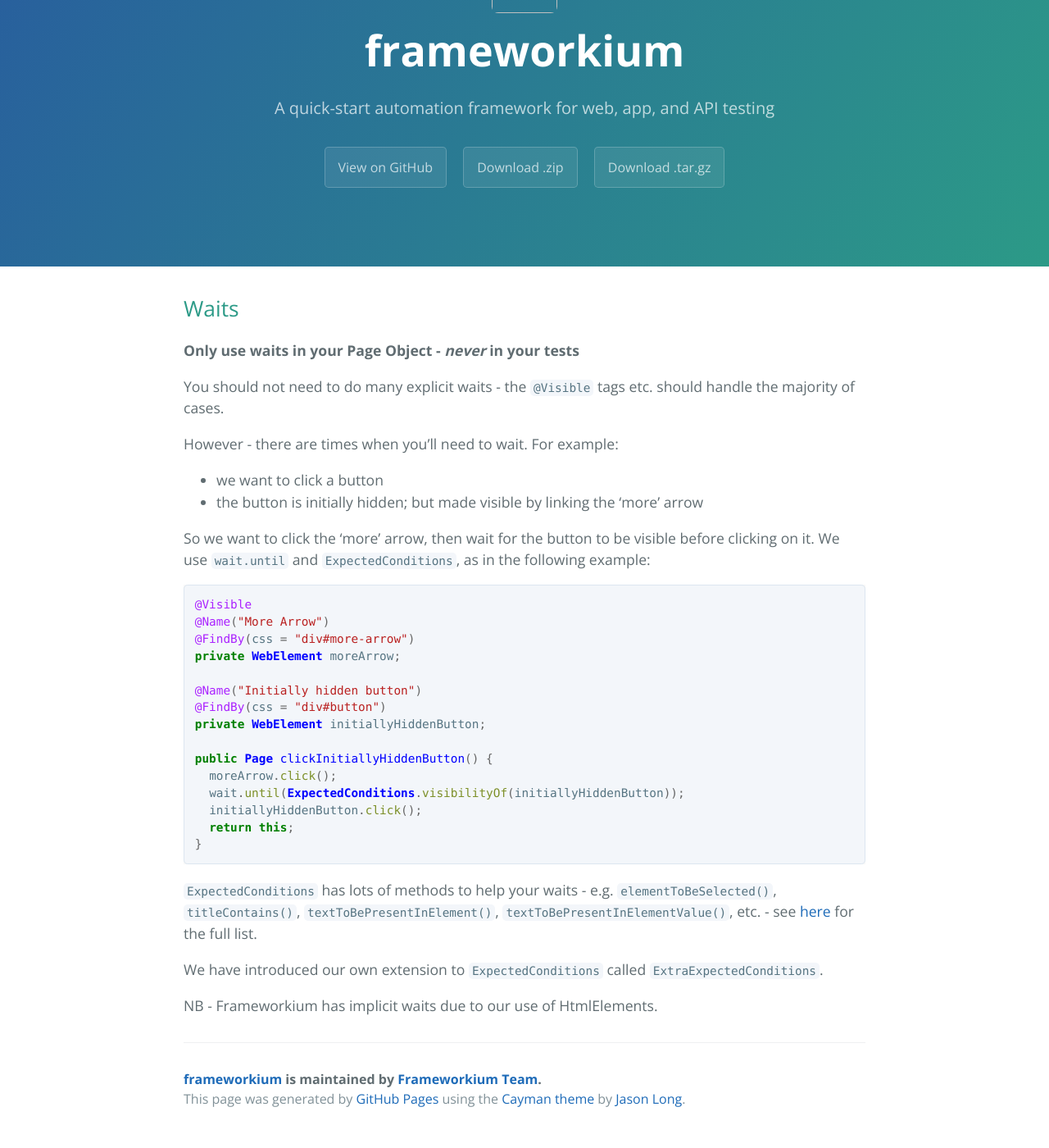
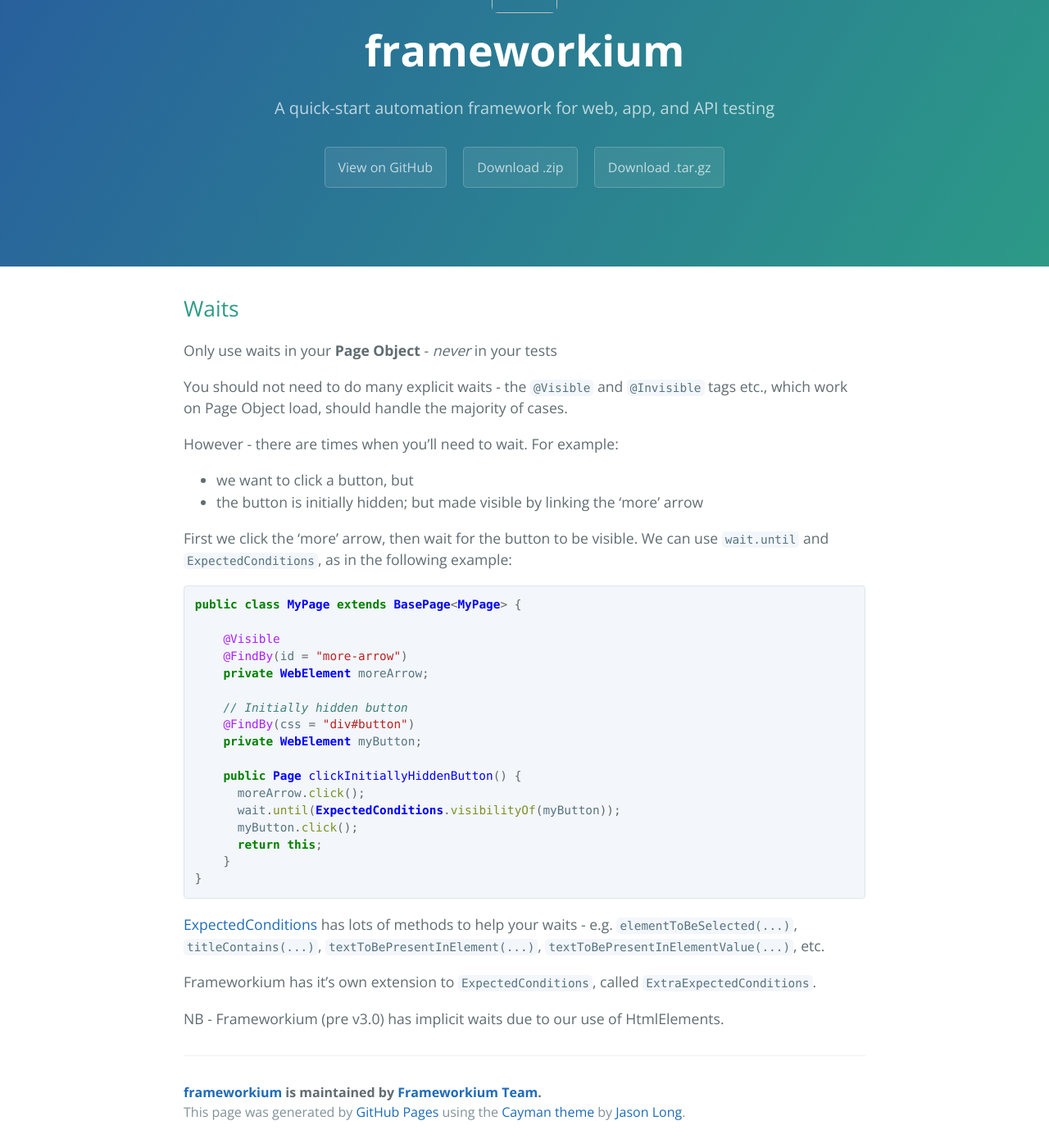
Before and after one commit to Frameworkium/frameworkium.github.io, a Jekyll site: the page built from _pages/Waits.md, in a window 1280 px wide and 1400 px high, scrolled down 144 px. Shown: the whole window at 82% size. Built offline with Jekyll 4.4.1, drawn with Linux system fonts in a browser that asks for light colours.

Commit message:
Tidy of Waits

````diff
--- a/_pages/Waits.md
+++ b/_pages/Waits.md
@@ -6,39 +6,47 @@ section: 4 - Page Object Guidance
 order: 3
 ---
 
-**Only use waits in your Page Object - _never_ in your tests**
+Only use waits in your **Page Object** - _never_ in your tests
 
-You should not need to do many explicit waits - the `@Visible` tags etc. should handle the majority of cases.
+You should not need to do many explicit waits - the `@Visible` and `@Invisible`
+tags etc., which work on Page Object load, should handle the majority of cases.
 
 However - there are times when you'll need to wait. For example:
 
- - we want to click a button
+ - we want to click a button, but
  - the button is initially hidden; but made visible by linking the 'more' arrow
 
-So we want to click the 'more' arrow, then wait for the button to be visible before clicking on it.
-We use `wait.until` and `ExpectedConditions`, as in the following example:
+First we click the 'more' arrow, then wait for the button to be visible.
+We can use `wait.until` and `ExpectedConditions`, as in the following example:
 
 ```java
-@Visible
-@Name("More Arrow")
-@FindBy(css = "div#more-arrow")
-private WebElement moreArrow;
+public class MyPage extends BasePage<MyPage> {
 
-@Name("Initially hidden button")
-@FindBy(css = "div#button")
-private WebElement initiallyHiddenButton;
+    @Visible
+    @FindBy(id = "more-arrow")
+    private WebElement moreArrow;
 
-public Page clickInitiallyHiddenButton() {
-  moreArrow.click();
-  wait.until(ExpectedConditions.visibilityOf(initiallyHiddenButton));
-  initiallyHiddenButton.click();
-  return this;
+    // Initially hidden button
+    @FindBy(css = "div#button")
+    private WebElement myButton;
+
+    public Page clickInitiallyHiddenButton() {
+      moreArrow.click();
+      wait.until(ExpectedConditions.visibilityOf(myButton));
+      myButton.click();
+      return this;
+    }
 }
 ```
 
-`ExpectedConditions` has lots of methods to help your waits - e.g.
-`elementToBeSelected()`, `titleContains()`, `textToBePresentInElement()`, `textToBePresentInElementValue()`, etc. - see [here](https://seleniumhq.github.io/selenium/docs/api/java/org/openqa/selenium/support/ui/ExpectedConditions.html) for the full list.
+[ExpectedConditions][EC] has lots of methods to help your waits - e.g.
+`elementToBeSelected(...)`, `titleContains(...)`, `textToBePresentInElement(...)`,
+`textToBePresentInElementValue(...)`, etc.
 
-We have introduced our own extension to `ExpectedConditions` called `ExtraExpectedConditions`.
+Frameworkium has it's own extension to `ExpectedConditions`,
+called [`ExtraExpectedConditions`][EEC].
 
-NB - Frameworkium has implicit waits due to our use of HtmlElements.
+NB - Frameworkium (pre v3.0) has implicit waits due to our use of HtmlElements.
+
+[EC]: https://seleniumhq.github.io/selenium/docs/api/java/org/openqa/selenium/support/ui/ExpectedConditions.html
+[EEC]: https://github.com/Frameworkium/frameworkium-core/tree/master/src/main/java/com/frameworkium/core/ui/ExtraExpectedConditions.java
````
